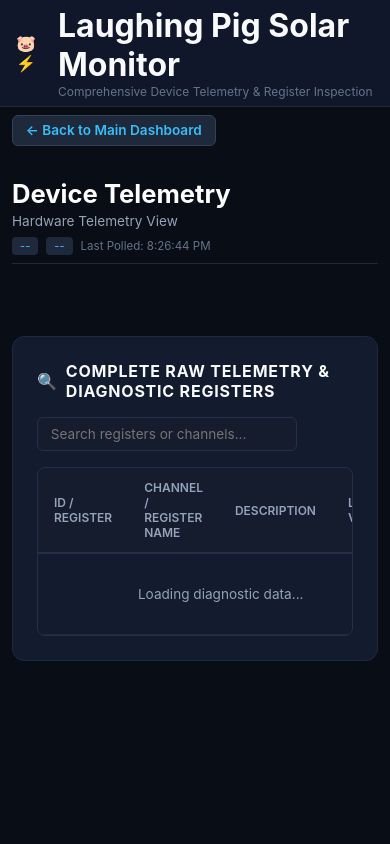
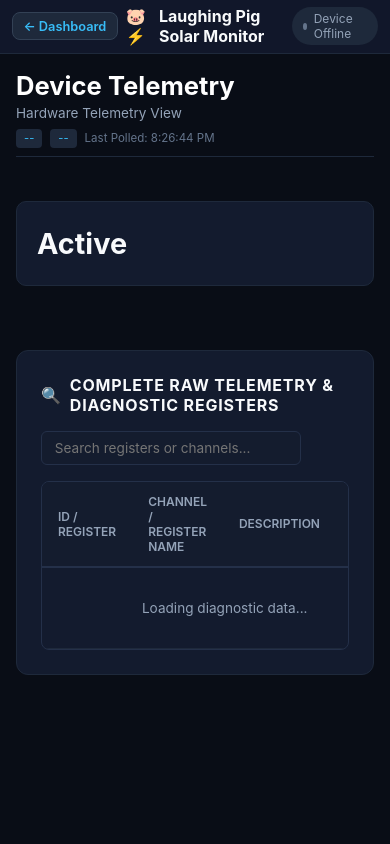
Before and after one commit to lourusso/laughing-pig-solar-monitor, a FastAPI app: page /device/1 in a window 390 px wide. Run offline with FastAPI, Linux system fonts and the light colour scheme.

Commit message:
Fix mobile device navigation and page scrolling on device details screen

```diff
--- a/src/web/static/css/style.css
+++ b/src/web/static/css/style.css
@@ -107,6 +107,33 @@ header {
 .btn-export:hover {
   background: #334155;
   border-color: #475569;
+}
+
+/* Navigation Back Button (Used in sticky header for easy 1-touch return home) */
+.btn-nav-back {
+  display: inline-flex;
+  align-items: center;
+  gap: 0.4rem;
+  background: #1e293b;
+  border: 1px solid #334155;
+  color: #38bdf8;
+  padding: 0.4rem 0.85rem;
+  border-radius: 8px;
+  font-size: 0.85rem;
+  font-weight: 600;
+  text-decoration: none;
+  cursor: pointer;
+  touch-action: manipulation;
+  transition: all 0.2s ease;
+  white-space: nowrap;
+  flex-shrink: 0;
+}
+
+.btn-nav-back:hover,
+.btn-nav-back:active {
+  background: #334155;
+  border-color: #38bdf8;
+  color: #ffffff;
 }
 
 main {
@@ -508,27 +535,28 @@ main {
 
 /* Touchscreen Devices (Phones & Tablets in any orientation) */
 @media (pointer: coarse), (hover: none) {
-  .metrics-grid,
-  .charts-grid,
-  .header-status {
+  /* On the main dashboard, hide extra cards to keep the power flow diagram single-screen */
+  body.dashboard-page .metrics-grid,
+  body.dashboard-page .charts-grid,
+  body.dashboard-page .header-status {
     display: none !important;
   }
 
-  body {
+  body.dashboard-page {
     min-height: 100vh;
     height: 100vh;
     overflow: hidden;
   }
 
-  header {
+  body.dashboard-page header {
     padding: 0;
   }
 
-  .header-inner {
+  body.dashboard-page .header-inner {
     padding: 0.4rem 1rem;
   }
 
-  main {
+  body.dashboard-page main {
     flex: 1;
     padding: 0.5rem 0.75rem;
     height: calc(100vh - 54px);
@@ -537,7 +565,7 @@ main {
     flex-direction: column;
   }
 
-  .powerflow-card {
+  body.dashboard-page .powerflow-card {
     flex: 1;
     height: 100%;
     display: flex;
@@ -547,10 +575,50 @@ main {
     border-radius: 16px;
   }
 
-  .powerflow-title {
+  body.dashboard-page .powerflow-title {
     margin-bottom: 0.25rem;
     font-size: 0.8rem;
     text-align: center;
+  }
+
+  /* On device telemetry detail pages, allow natural scrolling on touch devices */
+  body.device-page {
+    min-height: 100vh;
+    height: auto !important;
+    overflow-x: hidden;
+    overflow-y: auto !important;
+    -webkit-overflow-scrolling: touch;
+  }
+
+  body.device-page main {
+    flex: none;
+    height: auto !important;
+    max-height: none !important;
+    overflow: visible !important;
+    padding: 1rem 1rem 3rem 1rem;
+    display: flex;
+    flex-direction: column;
+    gap: 1.25rem;
+  }
+}
+
+/* Small Screens (Narrow phones): Keep header clean and readable */
+@media (max-width: 640px) {
+  .header-subtitle {
+    display: none !important;
+  }
+  .header-inner {
+    padding: 0.4rem 0.75rem;
+  }
+  .header-left {
+    gap: 0.5rem;
+  }
+  .header-left h1 {
+    font-size: 1rem;
+  }
+  .btn-nav-back {
+    padding: 0.35rem 0.65rem;
+    font-size: 0.8rem;
   }
 }
 
--- a/src/web/templates/device.html
+++ b/src/web/templates/device.html
@@ -9,7 +9,7 @@
   <meta name="mobile-web-app-capable" content="yes">
   <meta name="theme-color" content="#090d16">
   <title>Device Telemetry - Laughing Pig Solar Monitor</title>
-  <link rel="stylesheet" href="/static/css/style.css?v=1.6.0">
+  <link rel="stylesheet" href="/static/css/style.css?v=1.6.1">
   <style>
     .device-header {
       display: flex;
@@ -24,27 +24,6 @@
       display: flex;
       flex-direction: column;
       gap: 0.25rem;
-    }
-    .device-nav-back {
-      display: inline-flex;
-      align-items: center;
-      gap: 0.4rem;
-      color: #38bdf8;
-      text-decoration: none;
-      font-size: 0.85rem;
-      font-weight: 600;
-      padding: 0.4rem 0.8rem;
-      border-radius: 6px;
-      background: #1e293b;
-      border: 1px solid #334155;
-      transition: all 0.2s ease;
-      margin-bottom: 0.5rem;
-      width: fit-content;
-    }
-    .device-nav-back:hover {
-      background: #334155;
-      border-color: #475569;
-      color: #fff;
     }
     .device-badges {
       display: flex;
@@ -162,14 +141,16 @@
     }
   </style>
 </head>
-<body>
+<body class="device-page">
   <header>
     <div class="header-inner">
       <div class="header-left">
+        <!-- Friendly Back Button: Always visible on mobile, iPad, and desktop so you can always go home! -->
+        <a href="/" onclick="window.location.href='/'; return false;" class="btn-nav-back" aria-label="Return to Dashboard">← Dashboard</a>
         <span class="logo">🐷⚡</span>
         <div>
           <h1>Laughing Pig Solar Monitor</h1>
-          <p style="font-size: 0.75rem; color: #64748b;">Comprehensive Device Telemetry & Register Inspection</p>
+          <p class="header-subtitle" style="font-size: 0.75rem; color: #64748b;">Comprehensive Device Telemetry & Register Inspection</p>
         </div>
       </div>
       <div class="header-status">
@@ -177,14 +158,11 @@
           <span class="pill-dot"></span>
           <span id="device-status-text">Connecting...</span>
         </div>
-        <a href="/" onclick="window.location.href='/'; return false;" class="btn-export">← Dashboard</a>
       </div>
     </div>
   </header>
 
   <main>
-    <a href="/" onclick="window.location.href='/'; return false;" class="device-nav-back">← Back to Main Dashboard</a>
-
     <!-- Device Header Banner -->
     <div class="device-header">
       <div class="device-title-area">
--- a/src/web/templates/index.html
+++ b/src/web/templates/index.html
@@ -9,10 +9,10 @@
   <meta name="mobile-web-app-capable" content="yes">
   <meta name="theme-color" content="#090d16">
   <title>Laughing Pig Solar Monitor</title>
-  <link rel="stylesheet" href="/static/css/style.css?v=1.6.0">
+  <link rel="stylesheet" href="/static/css/style.css?v=1.6.1">
   <script src="https://cdn.jsdelivr.net/npm/chart.js"></script>
 </head>
-<body>
+<body class="dashboard-page">
   <header>
     <div class="header-inner">
       <div class="brand">
```
